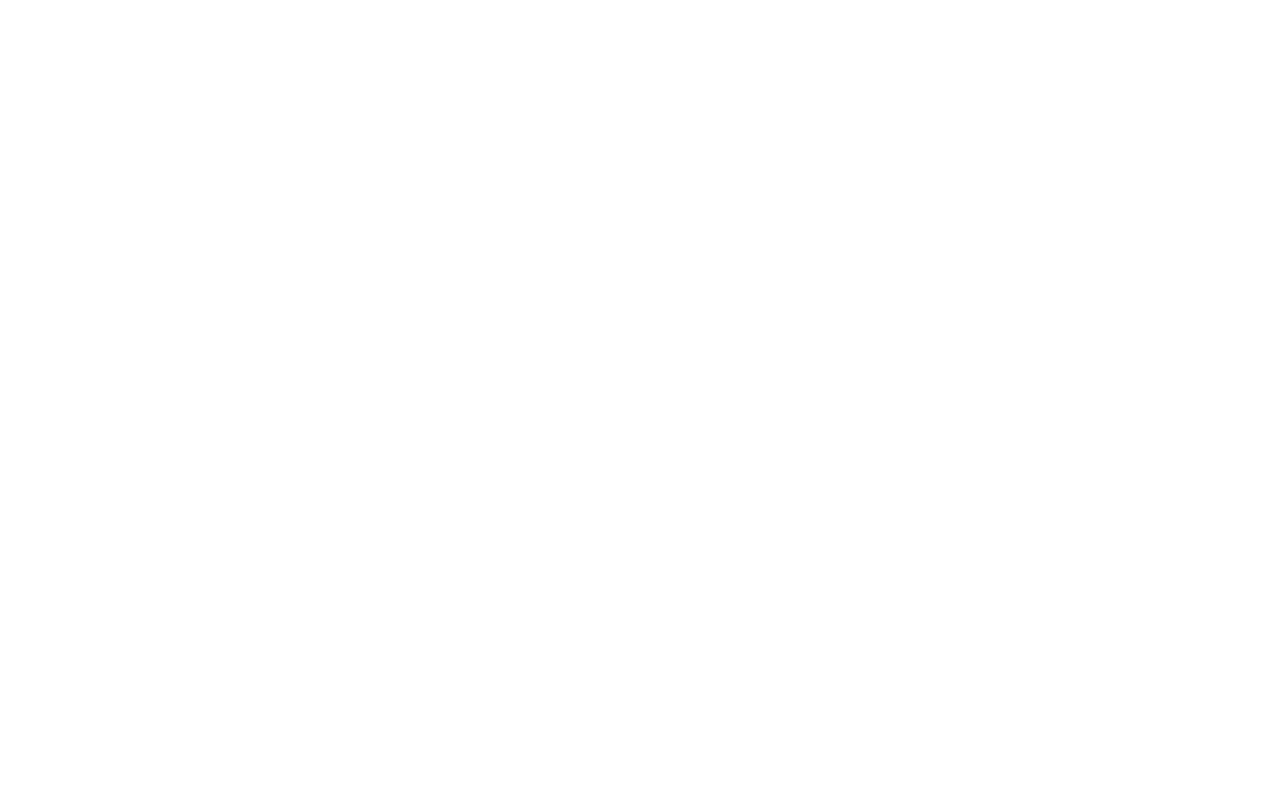
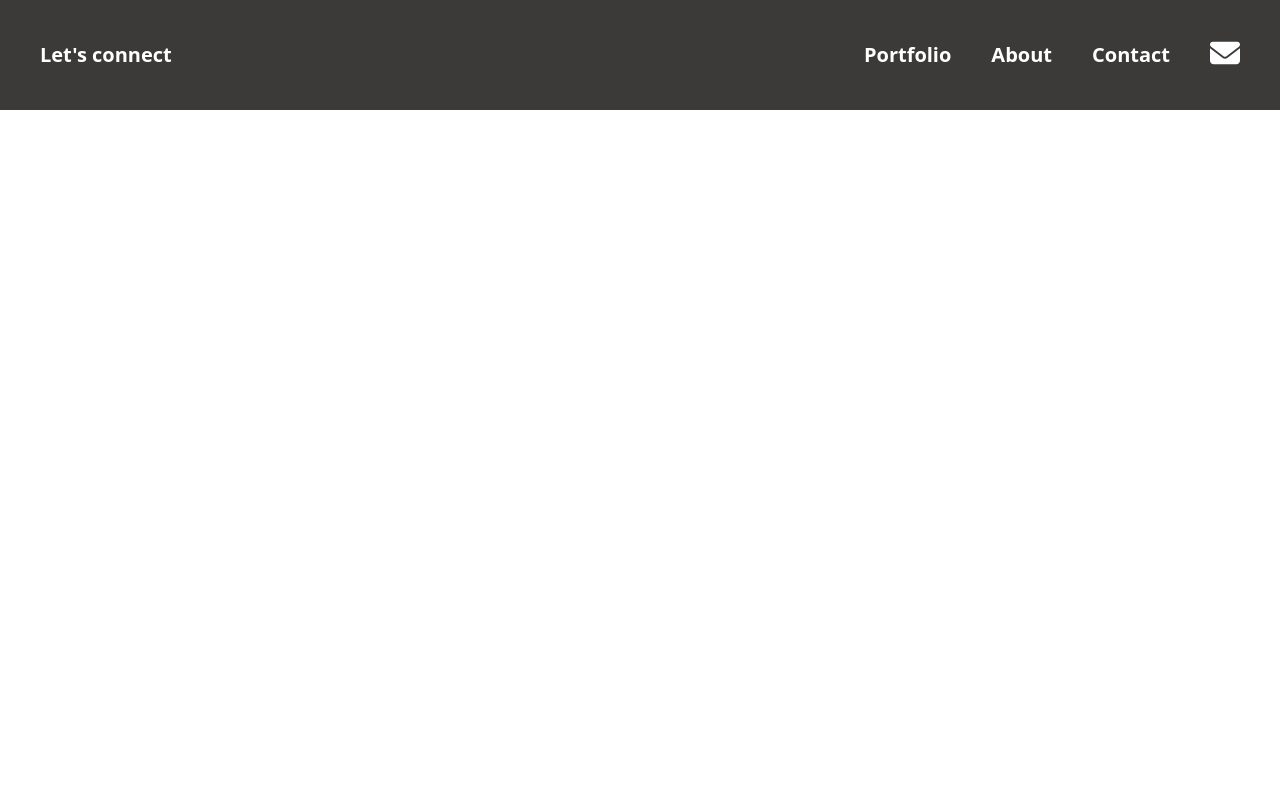
Before and after one commit to KingsleyIbe/myPortifolioSite, a React (Create React App) app: page / in a window 1280 px wide. Shown: the top 800 px of the page. Built offline with nearby package versions, Linux system fonts and the light colour scheme.

Commit message:
Update header component

```diff
--- a/src/component/Header/Header.jsx
+++ b/src/component/Header/Header.jsx
@@ -4,17 +4,17 @@ import { FontAwesomeIcon } from '@fortawesome/react-fontawesome';
 import { faEnvelope } from '@fortawesome/free-solid-svg-icons';
 
 const Header = () => (
-  <div className="header bg-[#3c3a39] p-10 fixed z-50">
-    <header>
-      <nav className="flex gap-x-10 items-center text-[20px] font-bold text-[#fff]">
+  <div className="header bg-[#3c3a39] p-10">
+    <header className="">
+      <nav className="flex gap-x-10 items-center text-[20px] font-bold text-[#fff] relative">
         <span>
           <h1>Let&#39;s connect</h1>
         </span>
-        <ul className="flex gap-x-10 items-center justify-end">
-          <li><NavLink to="/">Portfolio</NavLink></li>
-          <li><NavLink to="/#about">About</NavLink></li>
-          <li><NavLink to="/#contact">Contact</NavLink></li>
-          <li><NavLink to="/#envelop"><FontAwesomeIcon icon={faEnvelope} /></NavLink></li>
+        <ul className="flex gap-x-10 items-center absolute right-0">
+          <li><NavLink to="/" className="hover:opacity-[0.5]">Portfolio</NavLink></li>
+          <li><NavLink to="/#about" className="hover:opacity-[0.5]">About</NavLink></li>
+          <li><NavLink to="/#contact" className="hover:opacity-[0.5]">Contact</NavLink></li>
+          <li><NavLink to="/#envelop"><FontAwesomeIcon icon={faEnvelope} className="text-[30px]" /></NavLink></li>
         </ul>
       </nav>
     </header>
```
